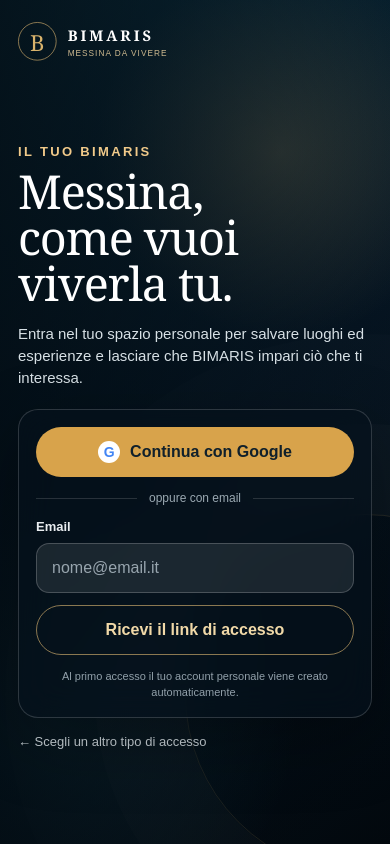
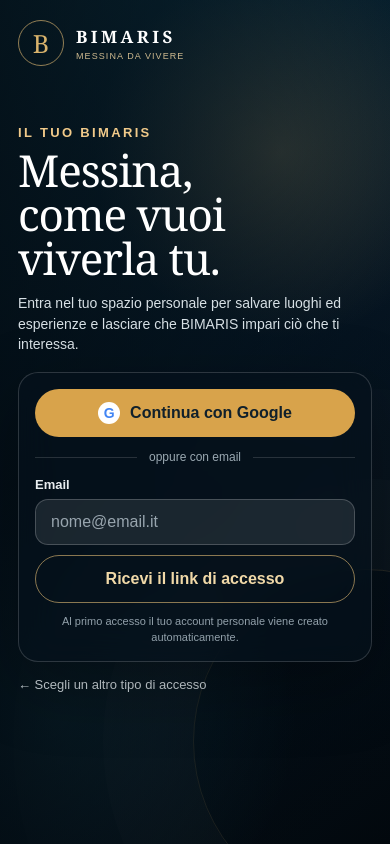
Before and after one commit to giovannibrunetto/bimaris-platform, a Next.js app in the folder apps/web/: page /accedi/utente in a window 390 px wide. Shown: the top 844 px of the page. Built offline with nearby package versions, Linux system fonts and the light colour scheme.

Commit message:
Tighten personal access layout on mobile

```diff
--- a/apps/web/app/globals.css
+++ b/apps/web/app/globals.css
@@ -113,14 +113,30 @@ body.personal-access-active main { min-height:100dvh; }
 
 @media (max-width:700px){
  body.personal-access-active { overflow:auto; }
- .personal-access-shell { padding:22px 18px max(24px,env(safe-area-inset-bottom)); }
- .personal-access-brand { transform:scale(.92); transform-origin:left top; }
- .personal-access-content { margin:auto 0; padding:28px 0 18px; }
- .personal-access-content h1 { font-size:clamp(42px,12vw,58px); }
- .personal-access-intro { font-size:15px; line-height:1.48; margin-bottom:20px; }
- .personal-access-panel { padding:17px; border-radius:20px; }
- .personal-google,.personal-email-button { min-height:50px; }
- .personal-divider { margin:14px 0; }
- .personal-access-back { margin-top:16px; }
- .personal-access-bg::after { width:92vw; right:-40vw; bottom:-8vw; }
+ .personal-access { min-height:100dvh; }
+ .personal-access-shell { min-height:100dvh; padding:20px 18px max(22px,env(safe-area-inset-bottom)); display:block; }
+ .personal-access-brand { transform:none; margin-bottom:clamp(34px,7dvh,64px); }
+ .personal-access-mark { width:46px; height:46px; font-size:25px; }
+ .personal-access-brand strong { font-size:17px; }
+ .personal-access-brand span { font-size:9px; }
+ .personal-access-content { margin:0; padding:0; width:100%; }
+ .personal-access-content h1 { margin:8px 0 13px; font-size:clamp(40px,11.3vw,54px); line-height:1; }
+ .personal-access-intro { font-size:14px; line-height:1.45; margin-bottom:18px; max-width:96%; }
+ .personal-access-panel { padding:16px; border-radius:20px; }
+ .personal-google,.personal-email-button { min-height:48px; }
+ .personal-divider { margin:13px 0; }
+ .personal-email-form { gap:7px; }
+ .personal-email-form input { min-height:46px; }
+ .personal-access-note { margin-top:11px; }
+ .personal-access-back { margin:15px 0 0; padding-bottom:10px; }
+ .personal-access-bg::after { width:88vw; right:-38vw; bottom:-18vw; }
 }
+
+@media (max-width:700px) and (max-height:760px){
+ .personal-access-brand { margin-bottom:24px; }
+ .personal-access-content h1 { font-size:39px; }
+ .personal-access-intro { margin-bottom:14px; }
+ .personal-access-panel { padding:14px; }
+ .personal-google,.personal-email-button { min-height:44px; }
+ .personal-email-form input { min-height:43px; }
+}
```
